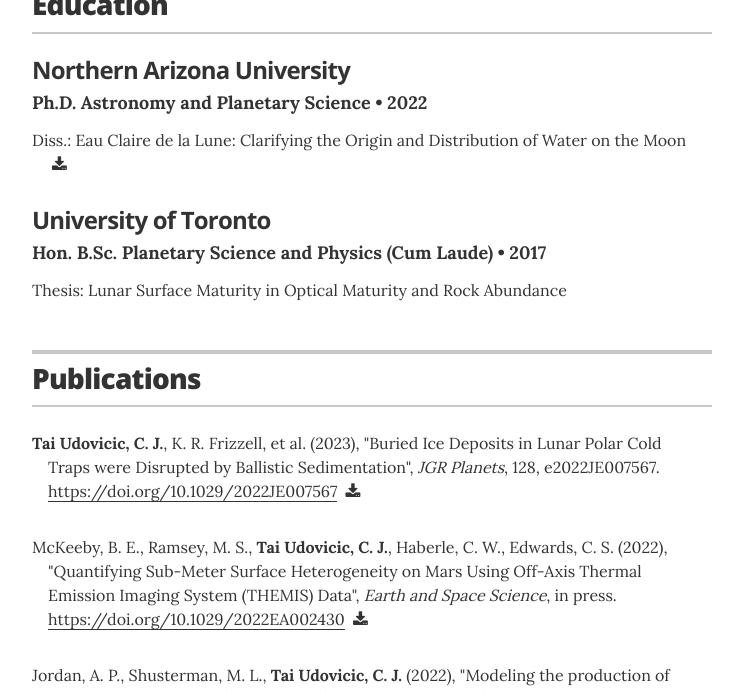
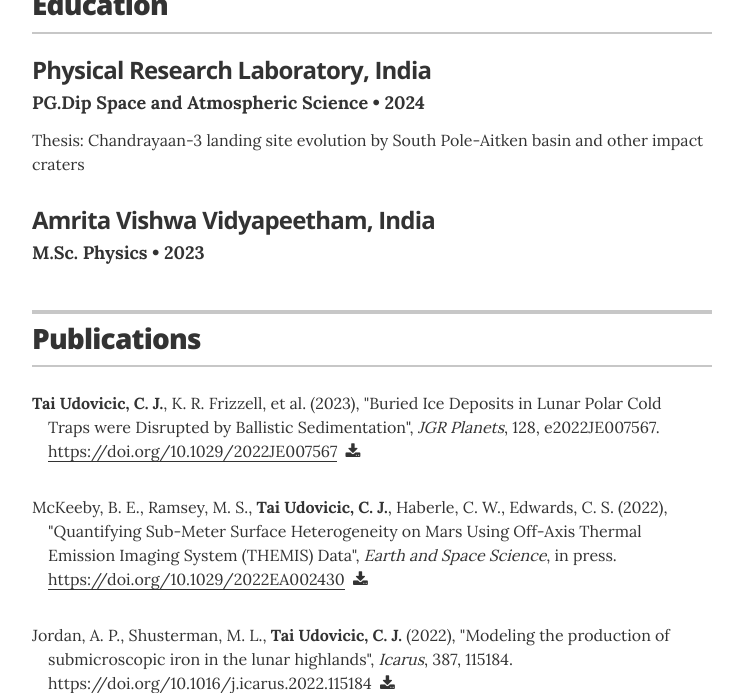
Before and after one commit to rasnv/rasnv.github.io, a Jekyll site: the page built from index.html, in a window 1280 px wide and 900 px high, scrolled down 393 px, cut to the strip 207-900 px from the top of the window. Shown: the whole strip, without its empty margins (268-1011 px from the left). Built offline with Jekyll 4.4.1, drawn with Linux system fonts in a browser that asks for light colours.

Commit message:
Update education.yml

```diff
--- a/_data/education.yml
+++ b/_data/education.yml
@@ -1,10 +1,10 @@
 # Degree
-- degree: Ph.D. Astronomy and Planetary Science
-  uni: Northern Arizona University
-  year: 2022
-  summary: 'Diss.: Eau Claire de la Lune: Clarifying the Origin and Distribution of Water on the Moon'
-  pdf: pdfs/Tai_Udovicic_dissertation_2022.pdf
-- degree: Hon. B.Sc. Planetary Science and Physics (Cum Laude)
-  uni: University of Toronto
-  year: 2017
-  summary: 'Thesis: Lunar Surface Maturity in Optical Maturity and Rock Abundance'
+- degree: PG.Dip Space and Atmospheric Science
+  uni: Physical Research Laboratory, India
+  year: 2024
+  summary: 'Thesis: Chandrayaan-3 landing site evolution by South Pole-Aitken basin and other impact craters'
+  #pdf: pdfs/Tai_Udovicic_dissertation_2022.pdf
+- degree: M.Sc. Physics
+  uni: Amrita Vishwa Vidyapeetham, India
+  year: 2023
+  #summary: 'Thesis: Probing The Optical Nature of Type Iax Supernovae'
```
